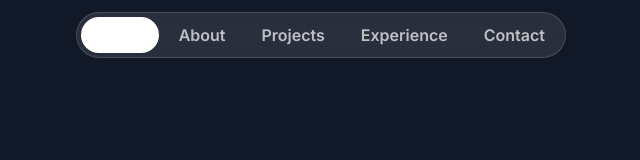
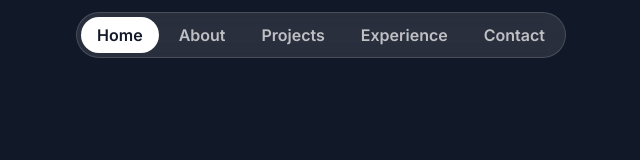
Before and after one commit to IvanKorne/personal-website, a Next.js app: page / in a window 1280 px wide. Shown: the top 160 px of the page, without its empty margins (319-959 px from the left). Built offline with nearby package versions, Linux system fonts and the light colour scheme; a web font is replaced by a local one.

Commit message:
updated header styles

```diff
--- a/src/sections/DesktopHeader.tsx
+++ b/src/sections/DesktopHeader.tsx
@@ -15,10 +15,10 @@ export const DesktopHeader = () => {
           <HeaderItem
             key={tab.title}
             href={tab.link}
-            className={` transition duration-300 rounded-full text-white/70 ${
+            className={` transition duration-300 rounded-full  ${
               hash === tab.link
                 ? "bg-white text-gray-900"
-                : "hover:bg-white/10 hover:text-white"
+                : "hover:bg-white/10 text-white/70 hover:text-white"
             }`}
           >
             {tab.title}
--- a/src/sections/MobileHeader.tsx
+++ b/src/sections/MobileHeader.tsx
@@ -1,5 +1,5 @@
-import { Column } from "@/components/ui/Column";
-import { Row } from "@/components/ui/Row";
+import { Column } from "@/components/layout/Column";
+import { Row } from "@/components/layout/Row";
 import {
   Sheet,
   SheetContent,
```
